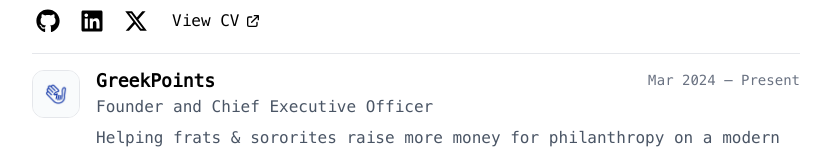
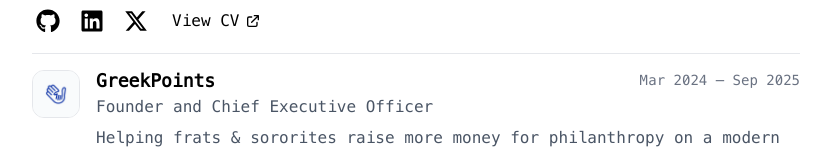
Before and after one commit to iHildy/iHildy.github.io, a Next.js app: page / in a window 1280 px wide. Shown: the part 303-457 px from the top of the page, without its empty margins (224-1055 px from the left). Built offline with nearby package versions, Linux system fonts and the light colour scheme.

Commit message:
Update GreekPoints work experience end date to Sep 2025 (#13)

```diff
--- a/src/app/_components/work.tsx
+++ b/src/app/_components/work.tsx
@@ -5,7 +5,7 @@ const workExperiences = [
   {
     company: "GreekPoints",
     position: "Founder and Chief Executive Officer",
-    period: "Mar 2024 — Present",
+    period: "Mar 2024 — Sep 2025",
     logoSrc: "/work/greekpoints.webp",
     logoAlt: "GreekPoints logo",
     description: "Helping frats & sororites raise more money for philanthropy on a modern donation platform. $25k+ processed in it's first semester.",
```
